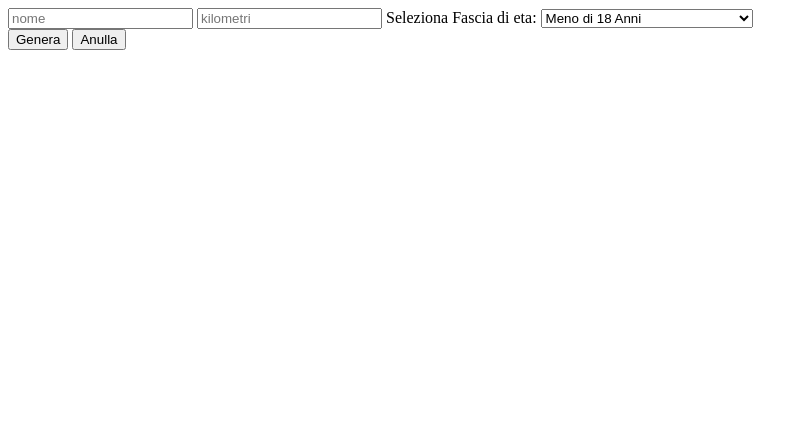
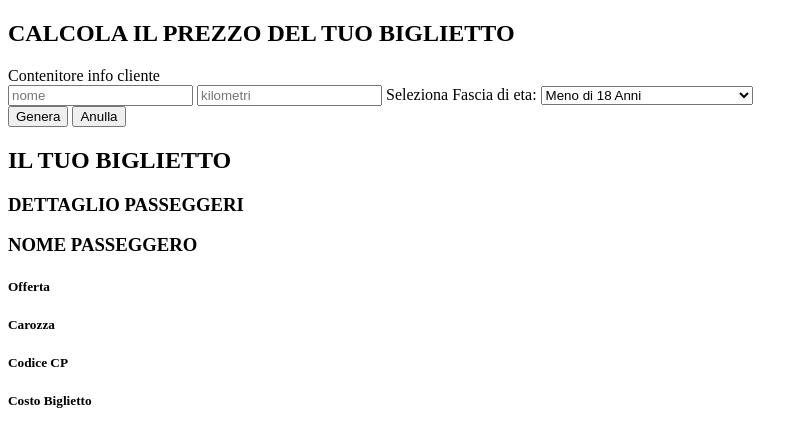
Before and after one commit to razcc/js-biglietto-treno-form, a plain HTML site: page index.html in a window 1280 px wide. Shown: the whole page, without its empty margins (0-808 px from the left). Drawn offline with Linux system fonts and the light colour scheme.

Commit message:
Impostazione struttura html completa

```diff
--- a/index.html
+++ b/index.html
@@ -9,7 +9,14 @@
 </head>
 <body>
 
+    <!-- Titolo -->
+    <h2>
+        CALCOLA IL PREZZO DEL TUO BIGLIETTO
+    </h2>
 
+    Contenitore info cliente
+    <div id="container-infoCliente">
+        <!-- Blocco nome km eta -->
         <div>
             <input type="text" placeholder="nome" id="inputNome">
             <input type="text" placeholder="kilometri" id="inputKm">
@@ -22,18 +29,72 @@
             </select>
         </div>
 
+        <!-- Blocco pulsanti Invia -->
+        <div>
+            <button onclick="generaInfoBiglietto()">
+                Genera
+            </button>
 
-        <button onclick="generaInfoBiglietto()">
-            Genera
-        </button>
+            <button onclick="resetParametri()">
+                Anulla
+            </button>
+        </div>
+    </div>
 
-        <button>
-            Anulla
-        </button>
+    <!-- Titolo -->
+    <h2>
+        IL TUO BIGLIETTO
+    </h2>
 
-        <div id="prezzoViaggio">
+    <!-- Contenitore info Biglietto -->
+    <div id="container.infoBiglietto">
+        <!-- colonna orizontale 1 -->
+        <div>
+            <h3>DETTAGLIO PASSEGGERI</h3>
+        </div>
 
+        <!-- colonna orizontale 2 -->
+        <div>
+            <!-- colonna di sinsitra -->
+            <div>
+                <h3>NOME PASSEGGERO</h3>
+                <div id="nomePasseggero"></div>
+            </div>
+
+            <!-- Colonna di destra -->
+            <div>
+                <!-- prima -->
+                <div>
+                    <h5>Offerta</h5>
+                    <div id="tipologiaBiglietto"></div>
+                </div>
+
+                <!-- Seconda -->
+                <div>
+                    <h5>Carozza</h5>
+                    <div id="carozza"></div>
+                </div>
+
+                <!-- Terza -->
+                <div>
+                    <h5>Codice CP</h5>
+                    <div id="codiceCP"></div>
+                </div>
+
+                <!-- Quarta -->
+                <div>
+                    <h5>Costo Biglietto</h5>
+                    <div id="prezzoViaggio"></div>
+                </div>
+            </div>
         </div>
+    </div>
+
+
+
+
+
+
 
     <script type="text/javascript" src="main.js"></script>
 </body>
--- a/main.js
+++ b/main.js
@@ -10,6 +10,7 @@ function generaInfoBiglietto(){
     // Recupero INPUT UTENTE per nome
     let nome = document.getElementById("inputNome").value;
     console.log(nome);
+    document.getElementById("nomePasseggero").innerHTML= nome;
 
     // Recupero INPUT UTENTE per km
     let km = document.getElementById("inputKm").value;
@@ -27,7 +28,7 @@ function generaInfoBiglietto(){
         prezzoBiglietto= (km * kmPrice) - (km * kmPrice) * 0.2;
 
         // Stampa del prezzo viaggio
-        document.getElementById("prezzoViaggio").innerHTML= `${prezzoBiglietto.toFixed(2)}`
+        document.getElementById("prezzoViaggio").innerHTML= `${prezzoBiglietto.toFixed(2)}`;
         console.log(prezzoBiglietto);
     }
     else if (eta === "over65"){
@@ -35,7 +36,7 @@ function generaInfoBiglietto(){
         prezzoBiglietto= (km * kmPrice) - (km * kmPrice) * 0.4;
 
         // Stampa del prezzo viaggio
-        document.getElementById("prezzoViaggio").innerHTML= `${prezzoBiglietto.toFixed(2)}`
+        document.getElementById("prezzoViaggio").innerHTML= `${prezzoBiglietto.toFixed(2)}`;
         console.log(prezzoBiglietto);
     }
     else{
@@ -43,7 +44,8 @@ function generaInfoBiglietto(){
         prezzoBiglietto= km * kmPrice;
 
         // Stampa del prezzo viaggio
-        document.getElementById("prezzoViaggio").innerHTML= `${prezzoBiglietto.toFixed(2)}`
+        document.getElementById("prezzoViaggio").innerHTML= `${prezzoBiglietto.toFixed(2)}`;
         console.log(prezzoBiglietto);
+
     }
 }
```
